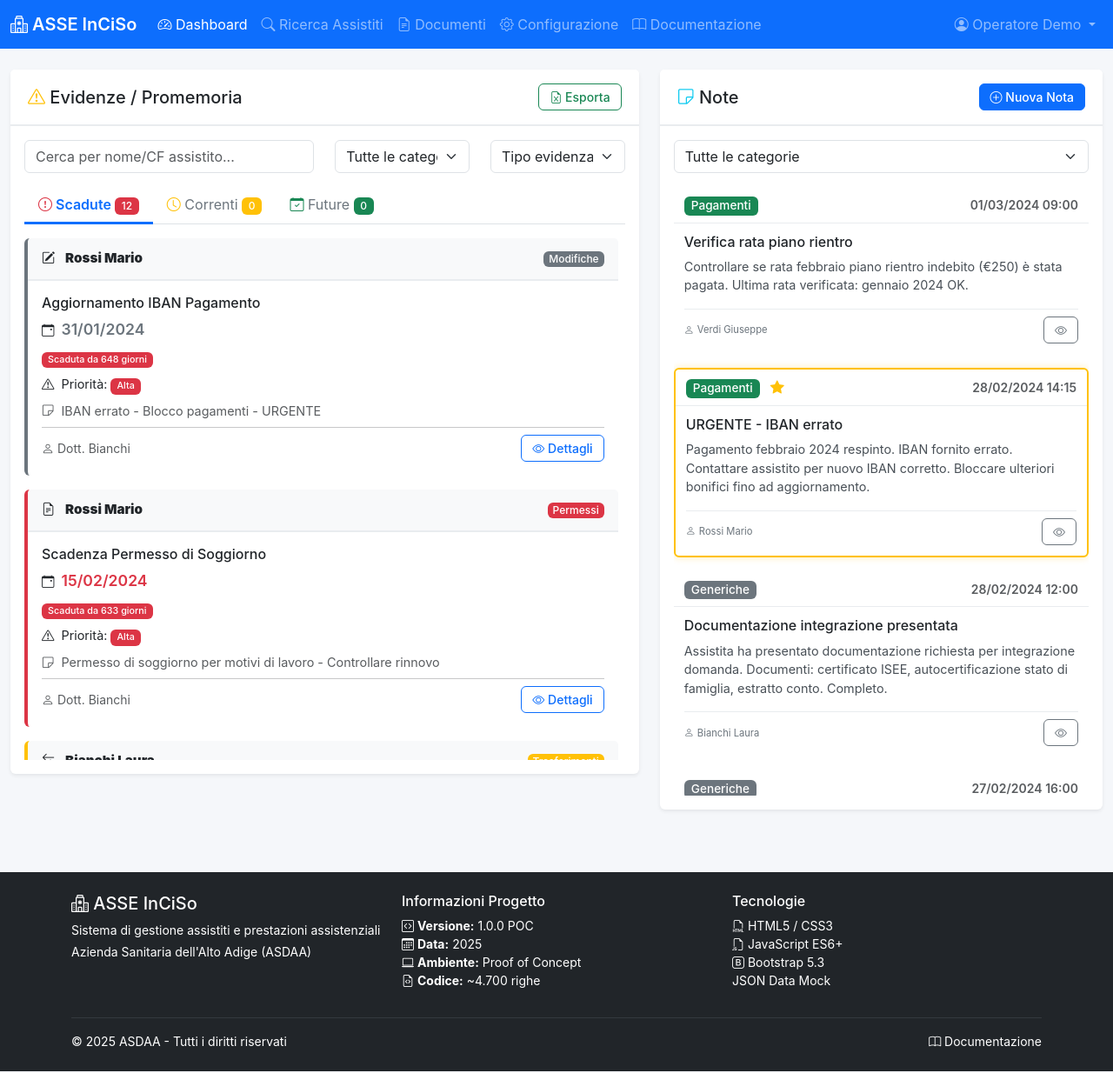
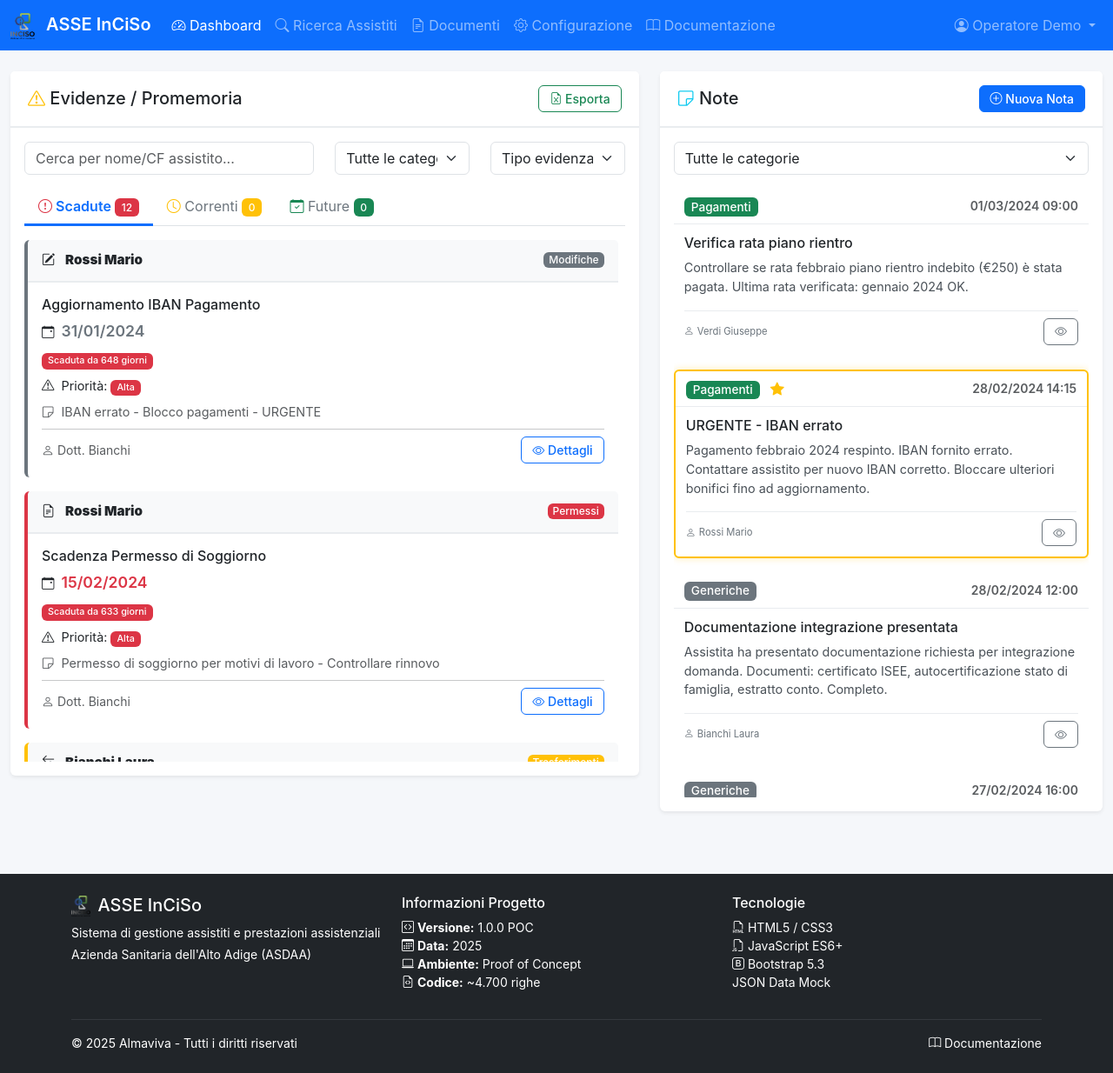
Before and after one commit to mario-felice-russo/INCISO-POC, a plain HTML site: page index.html in a window 1280 px wide. Shown: the whole page at 87% size. Drawn offline with nearby package versions, Linux system fonts and the light colour scheme.

Commit message:
Adattamenti comunicazione

```diff
--- a/includes/footer.html
+++ b/includes/footer.html
@@ -2,7 +2,7 @@
     <div class="container">
         <div class="row">
             <div class="col-md-4 mb-3">
-                <h5><i class="bi bi-hospital"></i> ASSE InCiSo</h5>
+                <h5><img src="assets/images/img-logo.png" alt="Logo" height="24" class="me-2">ASSE InCiSo</h5>
                 <p class="small mb-1">Sistema di gestione assistiti e prestazioni assistenziali</p>
                 <p class="small mb-0">Azienda Sanitaria dell'Alto Adige (ASDAA)</p>
             </div>
@@ -28,7 +28,7 @@
         <hr class="border-secondary">
         <div class="row">
             <div class="col-md-6 text-center text-md-start">
-                <p class="small mb-0">© 2025 ASDAA - Tutti i diritti riservati</p>
+                <p class="small mb-0">© 2025 Almaviva - Tutti i diritti riservati</p>
             </div>
             <div class="col-md-6 text-center text-md-end">
                 <p class="small mb-0">
--- a/includes/header.html
+++ b/includes/header.html
@@ -1,7 +1,7 @@
 <nav class="navbar navbar-expand-lg navbar-dark bg-primary">
     <div class="container-fluid">
         <a class="navbar-brand" href="index.html">
-            <i class="bi bi-hospital"></i> ASSE InCiSo
+            <img src="assets/images/img-logo.png" alt="ASSE InCiSo" height="30" class="me-2"> ASSE InCiSo
         </a>
         <button class="navbar-toggler" type="button" data-bs-toggle="collapse" data-bs-target="#navbarNav">
             <span class="navbar-toggler-icon"></span>
```
Also changed, not shown: assets/images/img-cecità.png (added), assets/images/img-invalidita.png (added), assets/images/img-logo.png (added), assets/images/img-sordità.png (added).
